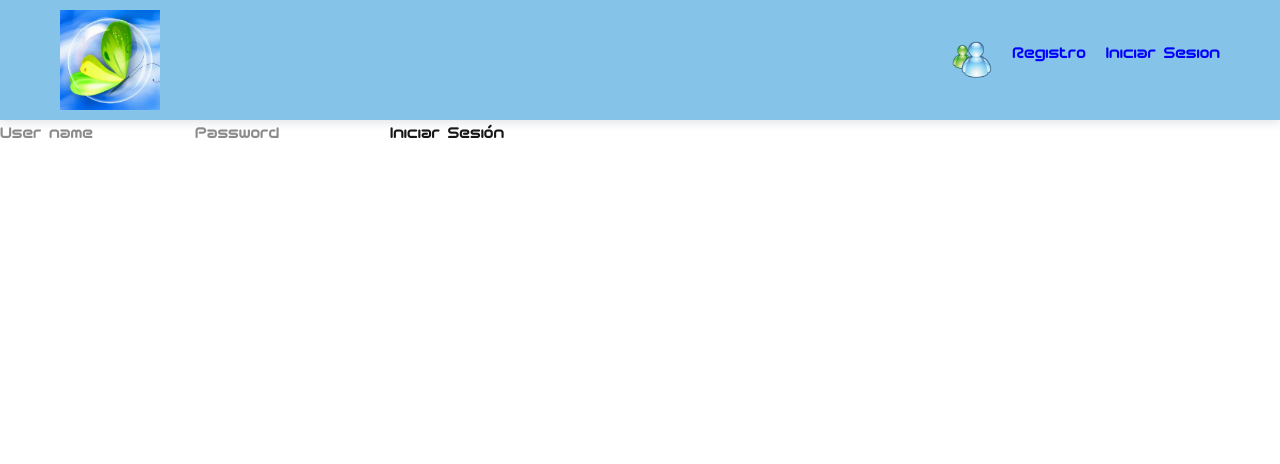
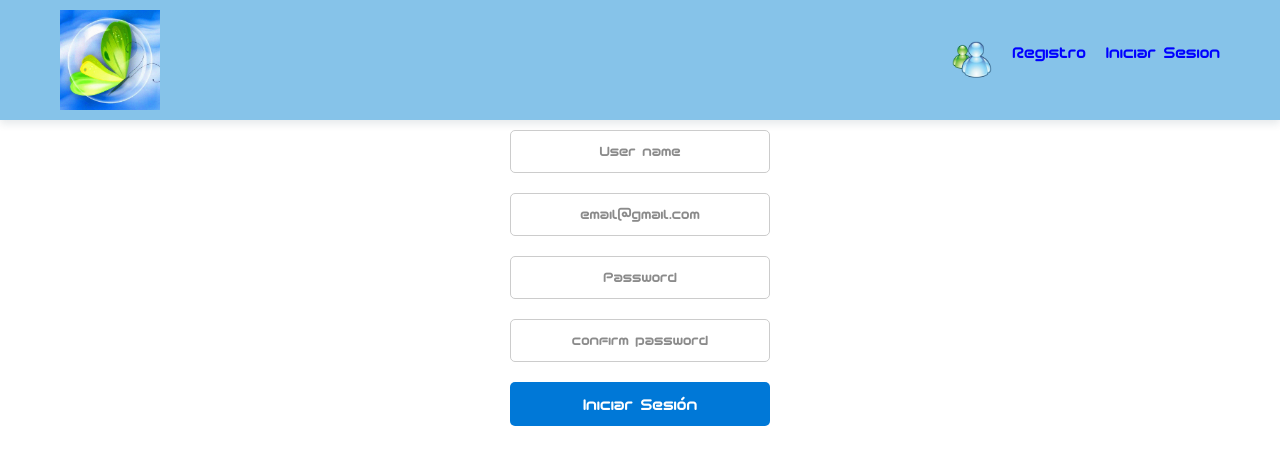
Before and after one commit to Ricardo-Zaragoza/Seguridad_Informatica_Webpage, a Next.js app in the folder frontend/: page /signup in a window 1280 px wide. Shown: the top 464 px of the page. Built offline with nearby package versions, Linux system fonts and the light colour scheme.

Commit message:
avance registro

```diff
--- a/frontend/src/app/signup/page.tsx
+++ b/frontend/src/app/signup/page.tsx
@@ -1,4 +1,5 @@
 import NavBar from "../../app/components/NavBar"
+import './signup.css'
 export default function SignUp(){
     return (
     <div className="login-page">
@@ -13,12 +14,27 @@ export default function SignUp(){
           className="login-input"
         />
         <input
+          type="text"
+          name="email"
+          placeholder="email@gmail.com"
+          required
+          className="login-input"
+        />
+        <input
           type="password"
           name="password"
           placeholder="Password"
           required
           className="login-input"
         />
+        <input
+            type = "confirm_password"
+            name = "confirm password"
+            placeholder="confirm password"
+            required
+            className="login-input"
+            >
+        </input>
         <button type="submit" className="login-button">Iniciar Sesión</button>
       </form>
     </div>
--- /dev/null
+++ b/frontend/src/app/signup/signup.css
@@ -0,0 +1,49 @@
+.login-container {
+  display: flex;
+  flex-direction: column;
+  align-items: center;
+  justify-content: center;
+  background-color: rgba(244, 240, 240, 0.923);
+  border-radius: 10px;
+  padding: 20px;
+  box-shadow: 0 0 10px rgba(236, 238, 238, 0);
+  width: 300px;
+  text-align: center;
+}
+
+.login-form {
+  display: flex;
+  flex-direction: column;
+  width: 100%;
+   align-items: center;
+}
+
+.login-input {
+  margin: 10px 0;
+  padding: 10px;
+  border-radius: 5px;
+  border: 1px solid #ccc;
+  font-size: 14px;
+  width: 260px;
+  text-align: center;
+  background-color: white;
+}
+
+.login-button {
+  padding: 10px;
+  margin-top: 10px;
+  border-radius: 5px;
+  border: none;
+  background-color: #0078d7;
+  color: white;
+  font-size: 16px;
+  width: 260px;
+}
+
+.login-button:hover {
+  background-color: #005fa3;
+}
+
+button:focus {
+  outline: none;
+}
```
